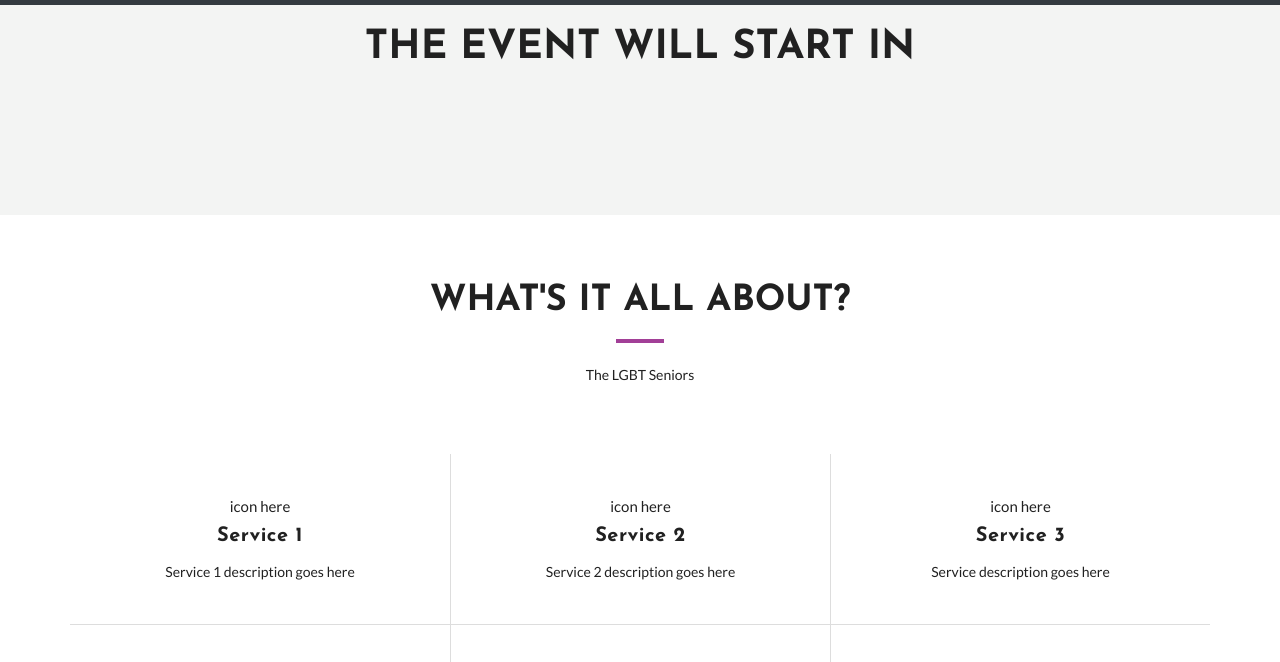
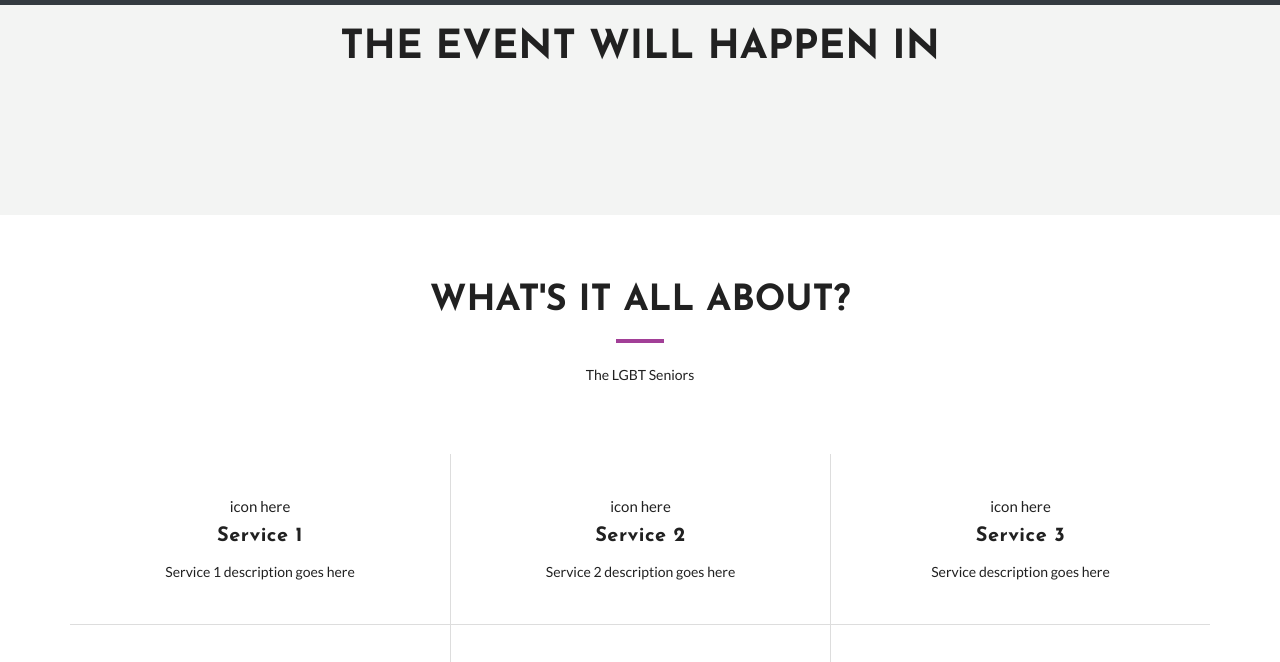
Before and after one commit to claudielarouche/claudielarouche.github.io, a plain HTML site: page index.html in a window 1280 px wide. Shown: the part 71-733 px from the top of the page. Drawn offline with Linux system fonts and the light colour scheme.

Commit message:
Change of text

```diff
--- a/index.html
+++ b/index.html
@@ -106,7 +106,7 @@
             <div class="row text-center">
                 <div class="col-md-12 col-sm-12 col-xs-12">
                     <div class="heading-count">
-                        <h2 class="wow fadeInDown" data-wow-delay="0.2s">The Event Will Start In</h2>
+                        <h2 class="wow fadeInDown" data-wow-delay="0.2s">The Event Will Happen In</h2>
                     </div>
                 </div>
                 <div class="col-md-12 col-sm-12 col-xs-12">
```
